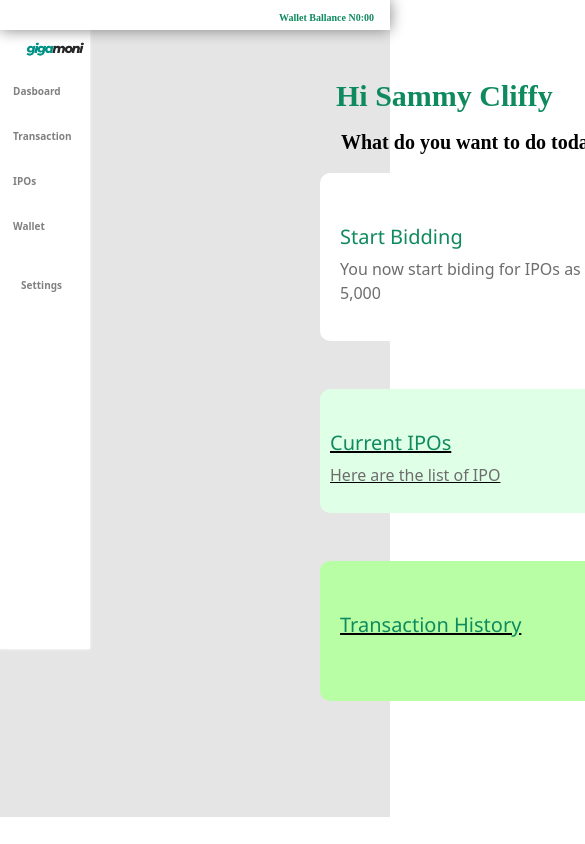
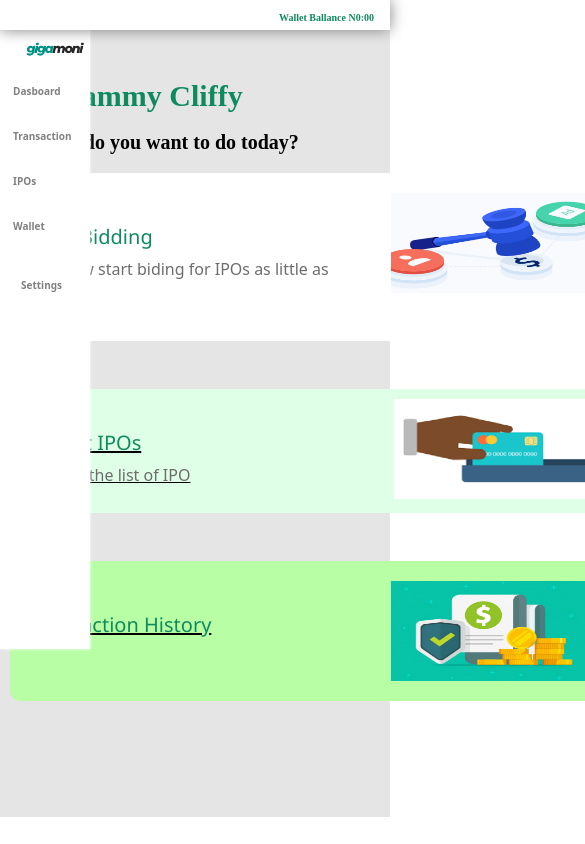
Before and after one commit to Peter-Dumbari/gigamoni, a React (Create React App) app: page /dashboard in a window 390 px wide. Shown: the top 844 px of the page, 585 px wide, since content can reach past the window. Built offline with nearby package versions, Linux system fonts and the light colour scheme.

Commit message:
morining commit

```diff
--- a/src/components/pages/Dashboard.css
+++ b/src/components/pages/Dashboard.css
@@ -376,4 +376,11 @@
     margin-right: 5px;
 
 }
-  }
+
+.dashboards{
+    width: 200px;
+    margin-left: 10px;
+
+}
+
+}
```
